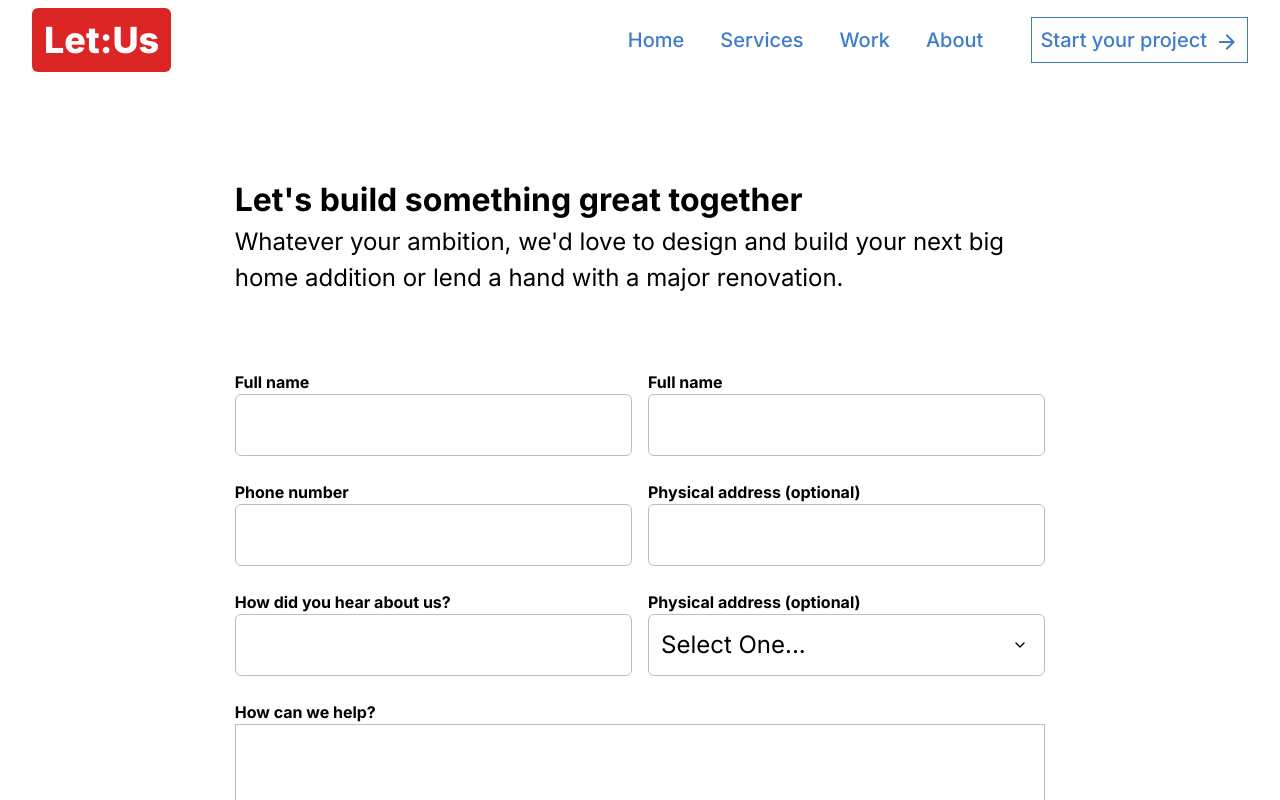
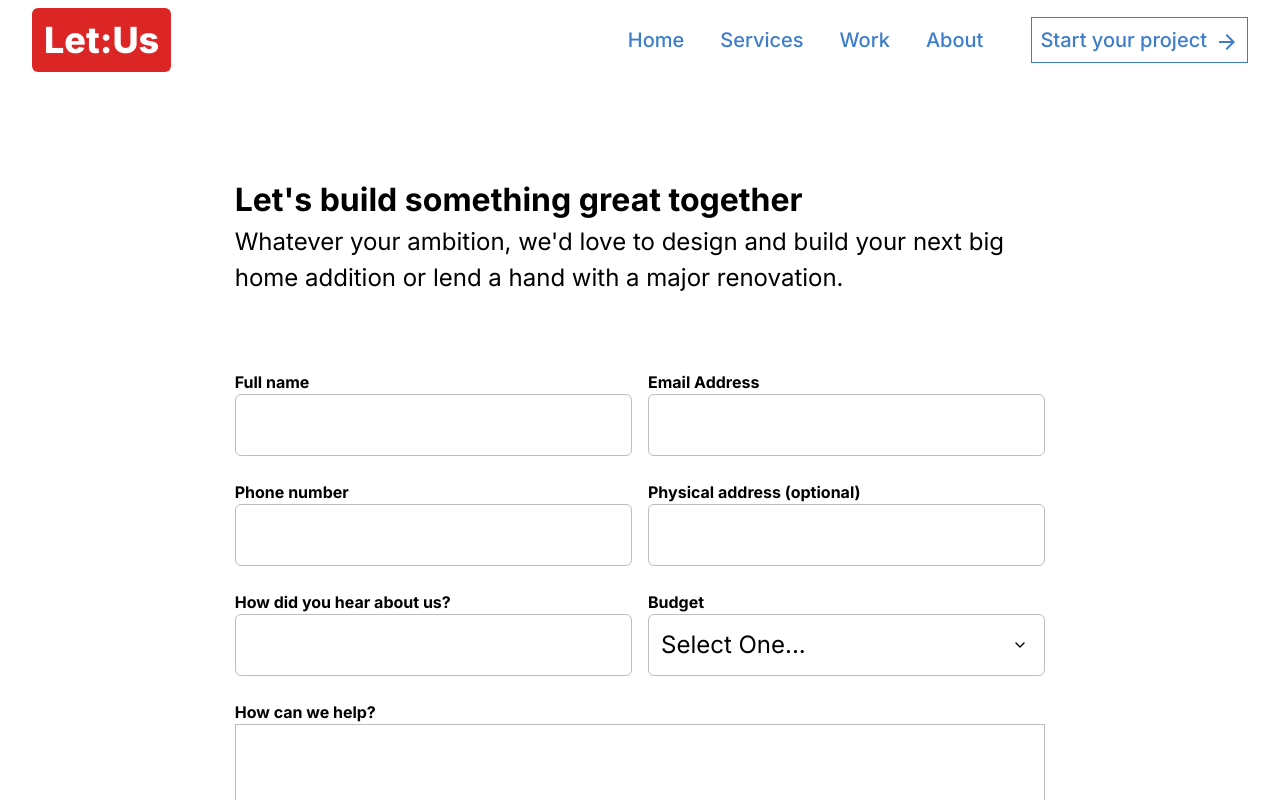
Before and after one commit to kapilaklecha/house-builder, a Next.js app: page /contact in a window 1280 px wide. Shown: the top 800 px of the page. Built offline with nearby package versions, Linux system fonts and the light colour scheme.

Commit message:
Added resposiveness and fix form warning

```diff
--- a/app/contact/page.tsx
+++ b/app/contact/page.tsx
@@ -1,46 +1,54 @@
+'use client'
+
 import Container from '@/components/Container'
-import React from 'react'
+import { useState } from 'react'
 
-const page = () => {
+const Page = () => {
+  const [budget, setBudget] = useState(''); // State to manage the selected value
+
+  const handleBudgetChange = (event: React.ChangeEvent<HTMLSelectElement>) => {
+    setBudget(event.target.value);
+  }
+
   return (
     <Container>
-        <div className=' flex justify-center items-center'>
-        <div className=' w-[66.66%] '  >
+      <div className='flex justify-center items-center'>
+        <div className='w-[66.66%] max-lg:w-full max-lg:px-6'>
           <div className='pt-[96px] pb-[50px] py-6 mb-6'>
-            <h1 className=' text-[2rem] font-bold'>{"Let's build something great together"}</h1>
+            <h1 className='text-[2rem] font-bold'>{"Let's build something great together"}</h1>
             <p className='text-[1.5rem]'>{"Whatever your ambition, we'd love to design and build your next big home addition or lend a hand with a major renovation."}</p>
           </div>
           <div>
             <form action="">
-                    <div className=' flex gap-4 mb-6'>
-                    <div className=' flex flex-col w-[50%]'>
-                        <label htmlFor="full name" className=' font-bold'>Full name</label>
-                        <input type="text" name='full name'  className='border border-[#bebebe] rounded-md p-3 text-[1.5rem]'  required/>
+              <div className='flex gap-4 mb-6 max-lg:flex-col'>
+                <div className='flex flex-col w-[50%] max-lg:w-full'>
+                  <label htmlFor="fullName" className='font-bold'>Full name</label>
+                  <input type="text" name='fullName' className='border border-[#bebebe] rounded-md p-3 text-[1.5rem]' required />
                 </div>
-                    <div className=' flex flex-col w-[50%]'>
-                        <label htmlFor="full name" className=' font-bold'>Full name</label>
-                        <input type="email" name='Email Address' className='border border-[#bebebe] rounded-md p-3 text-[1.5rem]'  required/>
+                <div className='flex flex-col w-[50%] max-lg:w-full'>
+                  <label htmlFor="email" className='font-bold'>Email Address</label>
+                  <input type="email" name='email' className='border border-[#bebebe] rounded-md p-3 text-[1.5rem]' required />
                 </div>
               </div>
-                    <div className=' flex gap-4 mb-6 '>
-                    <div className=' flex flex-col w-[50%]'>
-                        <label htmlFor="phone number" className=' font-bold'>Phone number</label>
-                        <input type="text" name='phone number' className='border border-[#bebebe] rounded-md p-3 text-[1.5rem]' required />
+              <div className='flex gap-4 mb-6 max-lg:flex-col'>
+                <div className='flex flex-col w-[50%] max-lg:w-full'>
+                  <label htmlFor="phoneNumber" className='font-bold'>Phone number</label>
+                  <input type="text" name='phoneNumber' className='border border-[#bebebe] rounded-md p-3 text-[1.5rem]' required />
                 </div>
-                    <div className=' flex flex-col w-[50%]'>
-                        <label htmlFor="full name" className=' font-bold'>Physical address (optional)</label>
-                        <input type="email" name='Email Address' className='border border-[#bebebe] rounded-md p-3 text-[1.5rem]'  />
+                <div className='flex flex-col w-[50%] max-lg:w-full'>
+                  <label htmlFor="physicalAddress" className='font-bold'>Physical address (optional)</label>
+                  <input type="text" name='physicalAddress' className='border border-[#bebebe] rounded-md p-3 text-[1.5rem]' />
                 </div>
               </div>
-                    <div className=' flex gap-4 mb-6 '>
-                    <div className=' flex flex-col w-[50%]'>
-                        <label htmlFor="hear about us" className=' font-bold'>How did you hear about us?</label>
-                        <input type="text" name='hear about us' className='border border-[#bebebe] rounded-md p-3 text-[1.5rem]' required />
+              <div className='flex gap-4 mb-6 max-lg:flex-col'>
+                <div className='flex flex-col w-[50%] max-lg:w-full'>
+                  <label htmlFor="hearAboutUs" className='font-bold'>How did you hear about us?</label>
+                  <input type="text" name='hearAboutUs' className='border border-[#bebebe] rounded-md p-3 text-[1.5rem]' required />
                 </div>
-                    <div className=' flex flex-col w-[50%]'>
-                        <label htmlFor="full name" className=' font-bold'>Physical address (optional)</label>
-                       <select name="" id="" className='custom-select'>
-                        <option value="" disabled selected>Select One...</option>
+                <div className='flex flex-col w-[50%] max-lg:w-full'>
+                  <label htmlFor="budget" className='font-bold'>Budget</label>
+                  <select name="budget" value={budget} onChange={handleBudgetChange} className='custom-select'>
+                    <option value="" disabled>Select One...</option>
                     <option value="less 10 Lakh">Less than 10,00,000</option>
                     <option value="less 15 Lakh">Less than 15,00,000</option>
                     <option value="less 20 Lakh">Less than 20,00,000</option>
@@ -48,10 +56,8 @@ const page = () => {
                   </select>
                 </div>
               </div>
-                    <label htmlFor="How can we help?" className=' font-bold'>How can we help?</label>
-                    <textarea name="How can we help?" id="How can we help?" className=' w-[100%] h-[200px] border border-[#bebebe] resize-none'  >
-
-                    </textarea>
+              <label htmlFor="help" className='font-bold'>How can we help?</label>
+              <textarea name="help" id="help" className='w-[100%] h-[200px] border border-[#bebebe] resize-none'></textarea>
               <button type='submit' className='my-6 px-12 py-2 bg-primary font-bold text-[1.5rem] text-white hover:bg-white hover:border hover:border-primary hover:text-primary'>Submit</button>
             </form>
           </div>
@@ -61,4 +67,4 @@ const page = () => {
   )
 }
 
-export default page
+export default Page
```
Lines whose indentation alone changed are shown as unchanged.
